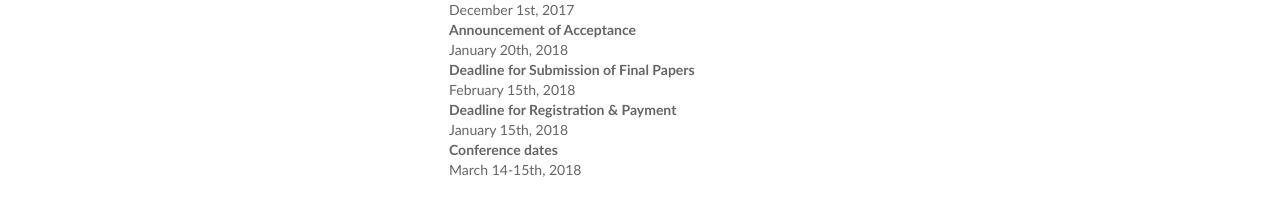
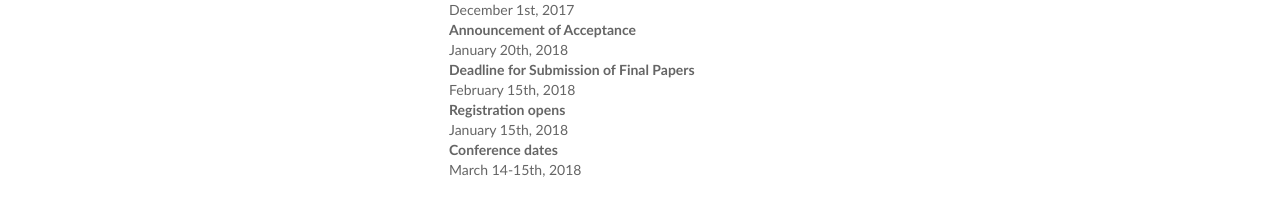
Before and after one commit to alaidi/ICOSEA, a Jekyll site: the page built from index.md, in a window 1280 px wide. Shown: the part 1361-1558 px from the top of the page. Built offline with Jekyll 4.4.1, drawn with Linux system fonts in a browser that asks for light colours.

Commit message:
fix registaration opens

```diff
--- a/_includes/home.html
+++ b/_includes/home.html
@@ -41,7 +41,7 @@ Selected articles will be indexed in <span class="label label-info">IEEE library
 <dd>
 <span> February 15th, 2018 </span></dd>
 </dt>
-<dt> Deadline for Registration & Payment
+<dt> Registration opens
 <dd>
 <span>January  15th, 2018</span></dd>
 </dt>
```
